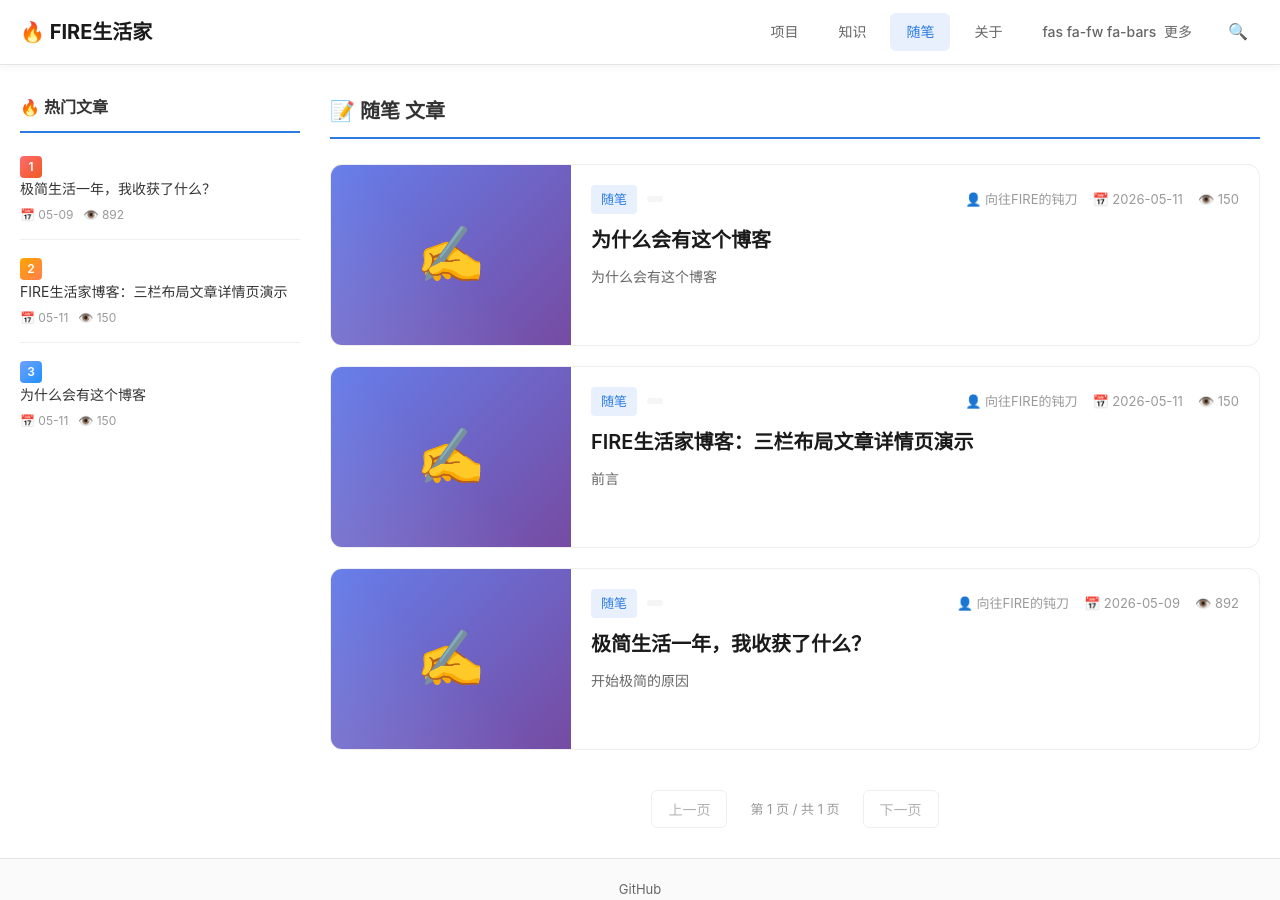
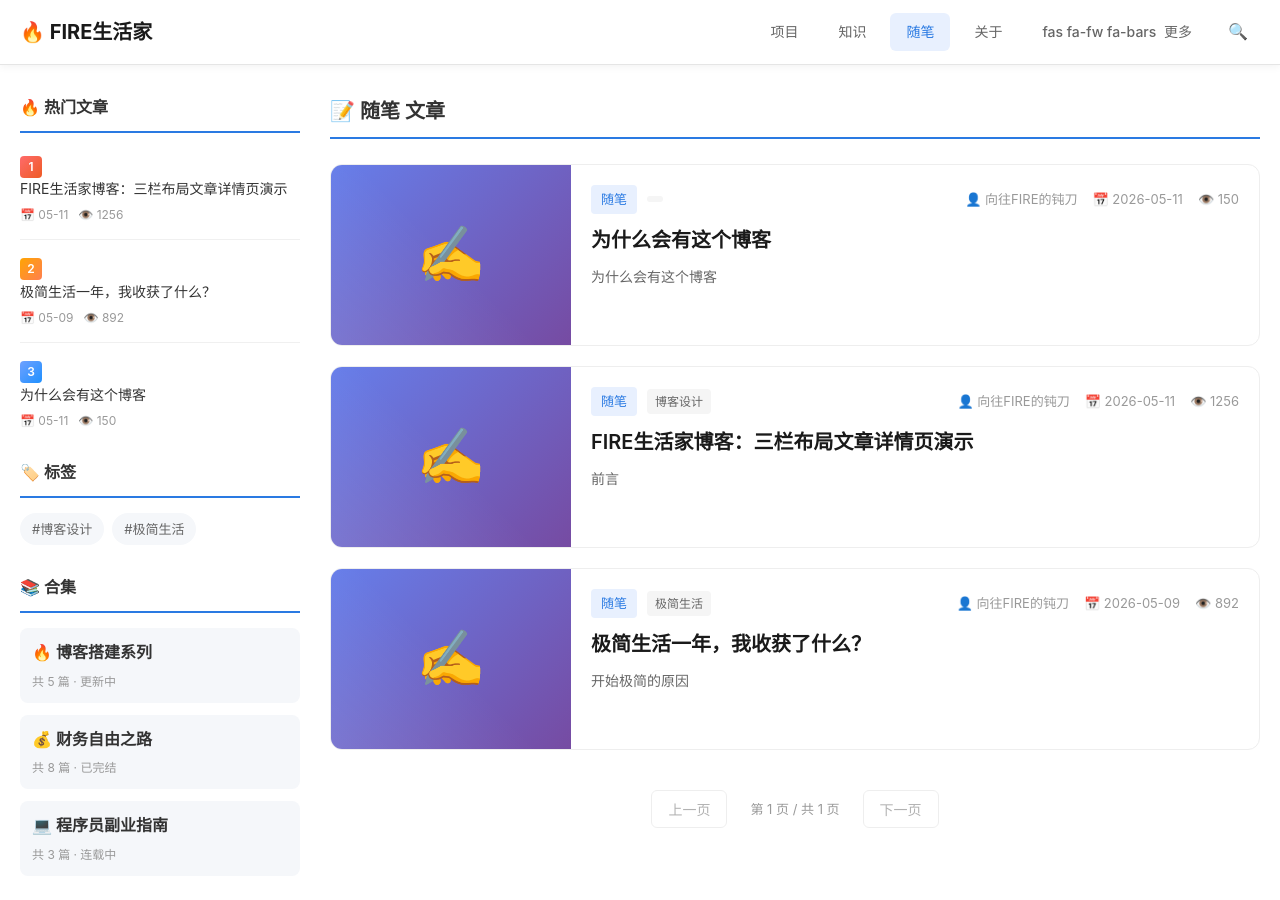
Before and after one commit to firelifes/firelifes.github.io, a Jekyll site: the page built from pages/随笔.md, in a window 1280 px wide and 900 px high. Built offline with Jekyll 4.4.1, drawn with Linux system fonts in a browser that asks for light colours.

Commit message:
添加标签和合辑功能：左侧侧边栏显示标签列表和合辑列表，文章支持tags属性

```diff
--- a/_layouts/category.html
+++ b/_layouts/category.html
@@ -356,6 +356,49 @@ layout: default
       </li>
       {% endfor %}
     </ul>
+
+    <!-- 标签列表 -->
+    <div class="sidebar-section" style="margin-top: 30px;">
+      <h3 style="font-size: 16px; font-weight: 600; margin-bottom: 15px; padding-bottom: 10px; border-bottom: 2px solid #2a7ae2;">🏷️ 标签</h3>
+      <div class="tag-list" style="display: flex; flex-wrap: wrap; gap: 8px;">
+        {% assign all_tags = "" | split: "" %}
+        {% assign category_posts = site.posts | where: "categories", page.category %}
+        {% for post in category_posts %}
+          {% if post.tags %}
+            {% for tag in post.tags %}
+              {% unless all_tags contains tag %}
+                {% assign all_tags = all_tags | push: tag %}
+              {% endunless %}
+            {% endfor %}
+          {% endif %}
+        {% endfor %}
+
+        {% for tag in all_tags limit: 10 %}
+        <span class="tag-item" style="padding: 6px 12px; background: #f5f7fa; border-radius: 20px; font-size: 13px; color: #666; cursor: pointer; transition: all 0.2s;">
+          #{{ tag }}
+        </span>
+        {% endfor %}
+      </div>
+    </div>
+
+    <!-- 合集列表 -->
+    <div class="sidebar-section" style="margin-top: 30px;">
+      <h3 style="font-size: 16px; font-weight: 600; margin-bottom: 15px; padding-bottom: 10px; border-bottom: 2px solid #2a7ae2;">📚 合集</h3>
+      <div class="collection-list" style="display: flex; flex-direction: column; gap: 12px;">
+        <div class="collection-item" style="padding: 12px; background: #f5f7fa; border-radius: 8px; cursor: pointer; transition: all 0.2s;">
+          <div class="collection-name" style="font-weight: 600; color: #333; margin-bottom: 6px;">🔥 博客搭建系列</div>
+          <div class="collection-meta" style="font-size: 12px; color: #999;">共 5 篇 · 更新中</div>
+        </div>
+        <div class="collection-item" style="padding: 12px; background: #f5f7fa; border-radius: 8px; cursor: pointer; transition: all 0.2s;">
+          <div class="collection-name" style="font-weight: 600; color: #333; margin-bottom: 6px;">💰 财务自由之路</div>
+          <div class="collection-meta" style="font-size: 12px; color: #999;">共 8 篇 · 已完结</div>
+        </div>
+        <div class="collection-item" style="padding: 12px; background: #f5f7fa; border-radius: 8px; cursor: pointer; transition: all 0.2s;">
+          <div class="collection-name" style="font-weight: 600; color: #333; margin-bottom: 6px;">💻 程序员副业指南</div>
+          <div class="collection-meta" style="font-size: 12px; color: #999;">共 3 篇 · 连载中</div>
+        </div>
+      </div>
+    </div>
   </aside>
 
   <!-- 右侧文章卡片列表 -->
```
Also changed, not shown: _posts/2026-05-08-基金投资入门指南.md (+1 -0 lines), _posts/2026-05-09-我的极简生活实践.md (+1 -0 lines), _posts/2026-05-10-程序员如何实现财务自由.md (+1 -0 lines), _posts/2026-05-11-三栏布局演示文章.md (+2 -0 lines).
